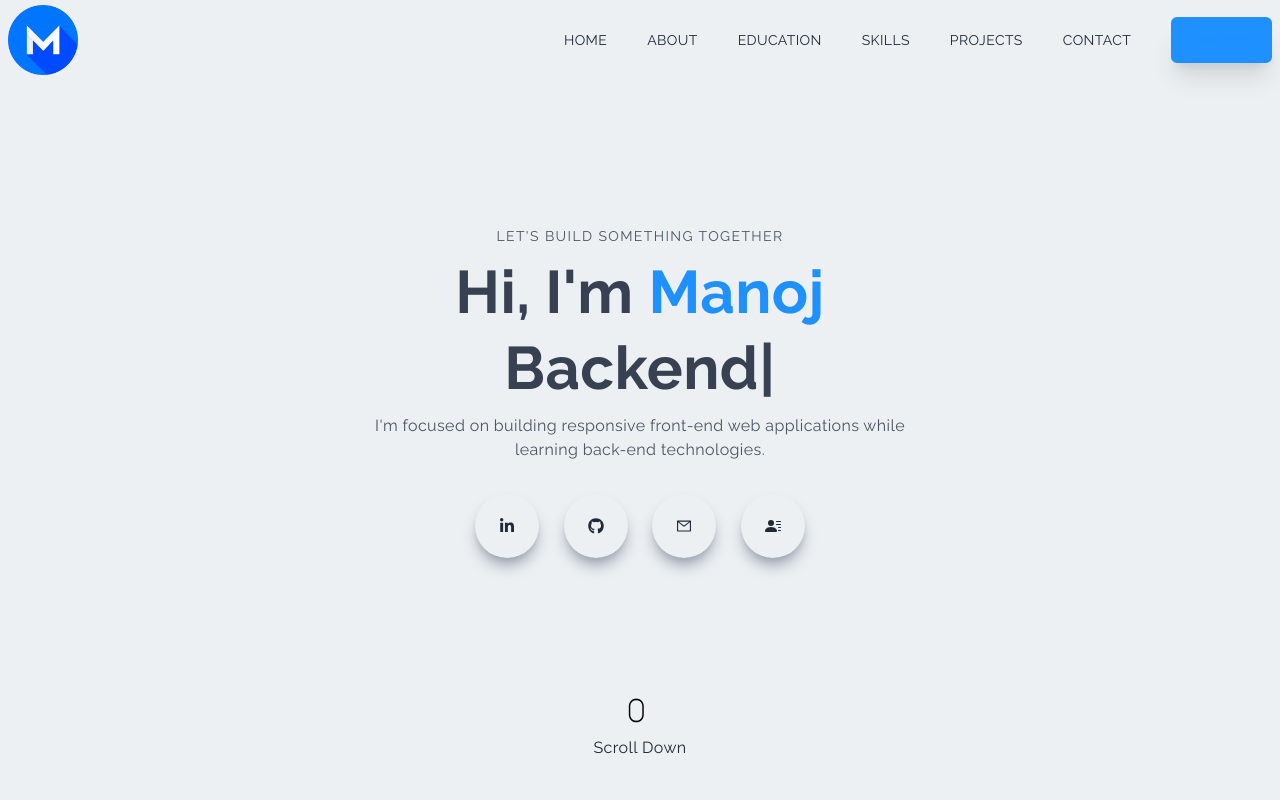
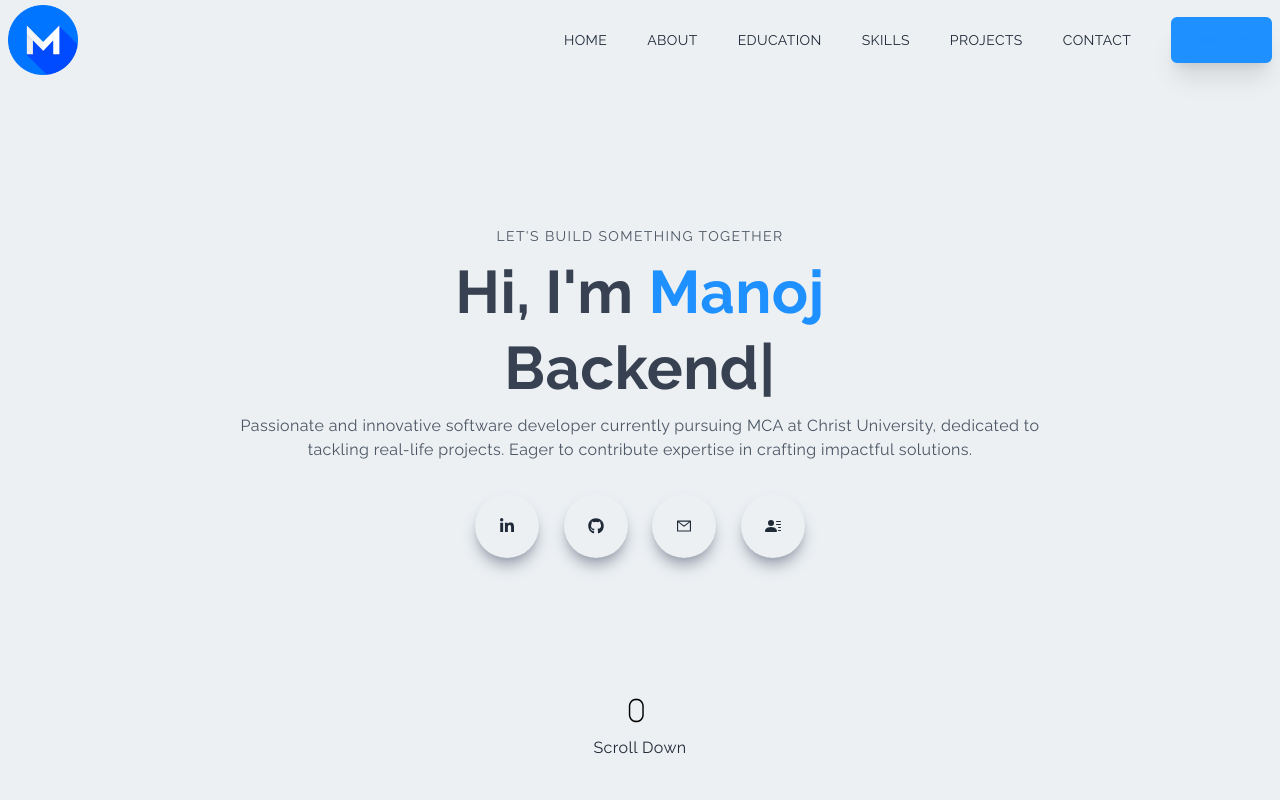
Before and after one commit to manojkum-d/Personal_Portfolio_Manoj, a Next.js app: page / in a window 1280 px wide. Shown: the top 800 px of the page. Built offline with nearby package versions, Linux system fonts and the light colour scheme.

Commit message:
Changed Hero description

```diff
--- a/components/Main.js
+++ b/components/Main.js
@@ -61,8 +61,9 @@ const Main = () => {
                         repeat={Infinity}
                     />
                     <p className="py-4 text-gray-600 max-w-[70%] mx-auto">
-                        I&apos;m focused on building responsive front-end web applications while
-                        learning back-end technologies.
+                    Passionate and innovative software developer currently pursuing MCA at Christ University,
+                    dedicated to tackling real-life projects.
+                    Eager to contribute expertise in crafting impactful solutions.
                     </p>
 
                     <div className="flex justify-between items-center max-w-[330px] mx-auto py-4">
```
